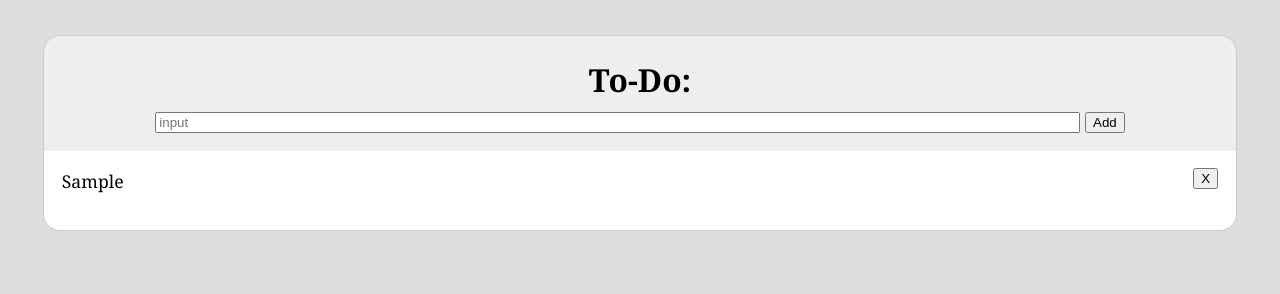
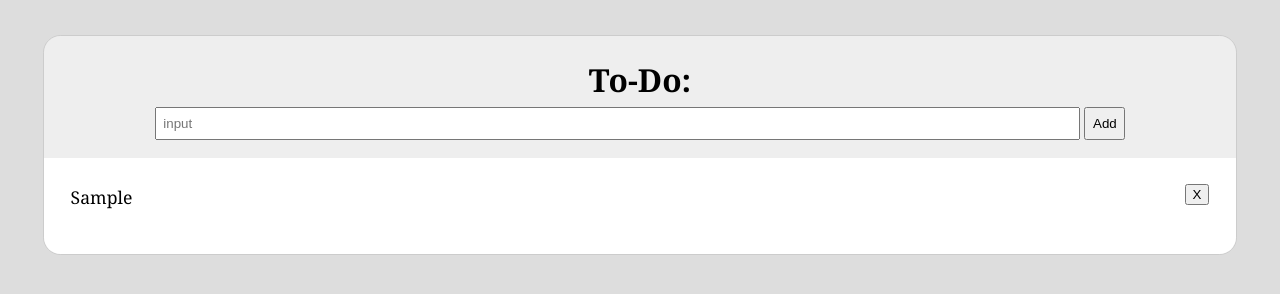
Before and after one commit to ccmadrid/dsn1676-assignment-5, a plain HTML site: page index.html in a window 1280 px wide. Both pictures are taken after typing "Sample" into the empty fields and a click on the button "Add". Drawn offline with nearby package versions, Linux system fonts and the light colour scheme.

Commit message:
changed look of input focus and cleaned up css

```diff
--- a/css/main.css
+++ b/css/main.css
@@ -18,6 +18,7 @@ html {
 *, *:before, *:after {
   box-sizing: inherit;
 }
+
 .container {
 	border: 1px solid #ccc;
 	border-radius: 1em;
@@ -35,8 +36,23 @@ html {
 	text-align: center;
 }
 
-.form input {
+.input {
+	margin: 0;
+	padding: 0.5em;
+	height: 2.5em;
 	width: 80%;
+}
+
+.input:focus {
+	border: solid 2px #000;
+	box-shadow: none;
+	outline: 0 none;
+}
+
+.submit {
+	margin: 0;
+	height: 2.5em;
+	padding: 0.5em;
 }
 
 .top {
@@ -58,8 +74,13 @@ html {
 .finished {
 	color: #bbb;
 	text-decoration: line-through;
+	font-style: italic;
 }
 
 .close {
 	float: right;
 }
+
+.list li {
+	margin: 0.5em;
+}
--- a/index.html
+++ b/index.html
@@ -14,7 +14,7 @@
 		<h1 class="title">To-Do:</h1>
 		<form action="#" method="post" class="form">
 			<input class="input" placeholder="input">
-			<button type="submit">Add</button>
+			<button type="submit" class="submit">Add</button>
 		</form>
 	</div>
 	<div class="listcontainer">
```
